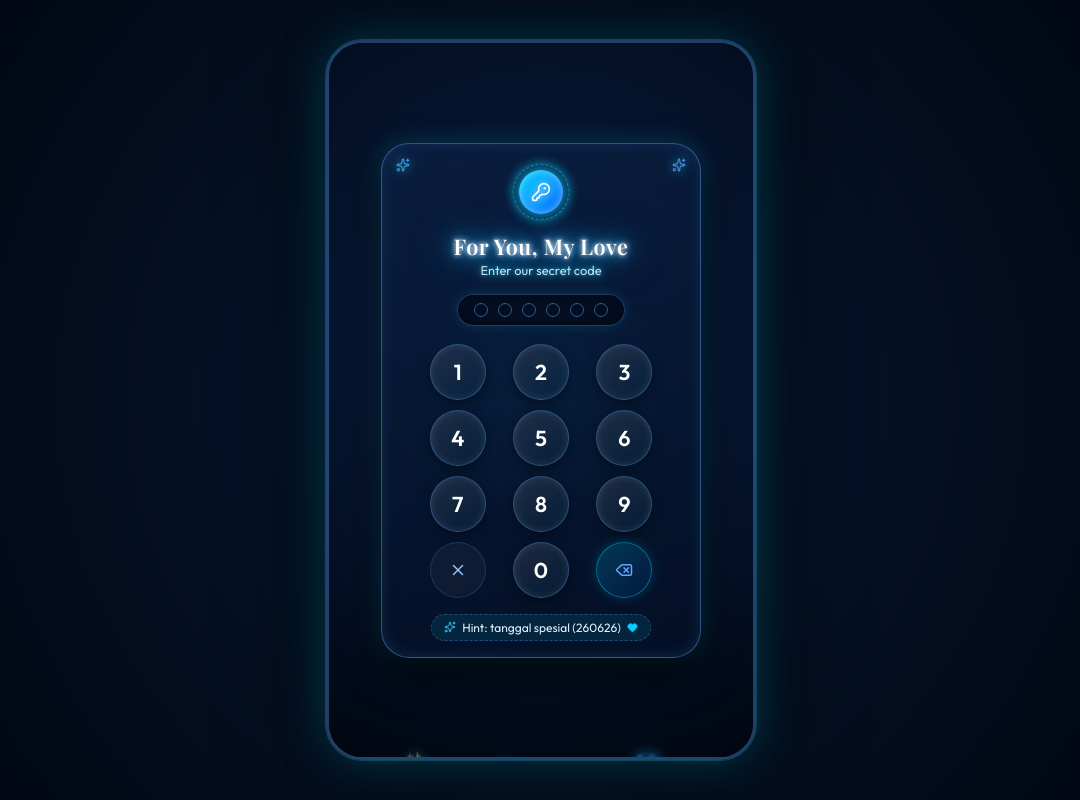
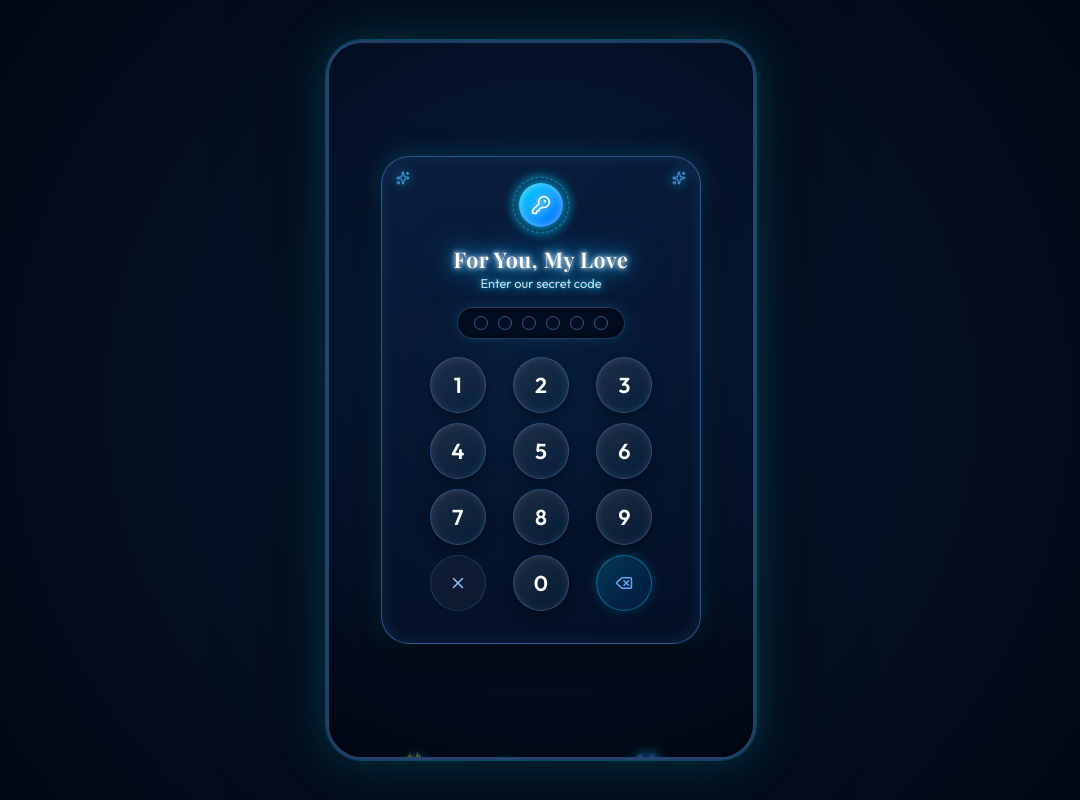
Before and after one commit to lindoalvindro-spec/punya-dyah, a React (Vite) app: page / in a window 1280 px wide. Both pictures are taken after a click on the button "Open Surprise". Shown: the whole page, without its empty margins (99-1179 px from the left). Built offline with nearby package versions, Linux system fonts and the light colour scheme; a web font is replaced by a local one.

Commit message:
fix: update passcode PIN to 080825 and remove hint

```diff
--- a/src/components/PasscodeScreen.jsx
+++ b/src/components/PasscodeScreen.jsx
@@ -16,7 +16,7 @@ export default function PasscodeScreen({ onUnlock }) {
   const [errorMsg, setErrorMsg] = useState('');
   const [sparks, setSparks] = useState([]);
 
-  const CORRECT_PIN = '260626';
+  const CORRECT_PIN = '080825';
 
   const bgParticles = Array.from({ length: 14 }).map((_, i) => ({
     id: i,
@@ -47,11 +47,6 @@ export default function PasscodeScreen({ onUnlock }) {
       { opacity: 0, scale: 0.5, y: 15 },
       { opacity: 1, scale: 1, y: 0, stagger: 0.03, duration: 0.4 },
       '-=0.2'
-    )
-    .fromTo(hintRef.current,
-      { opacity: 0, y: 8 },
-      { opacity: 1, y: 0, duration: 0.4 },
-      '-=0.1'
     );
 
     gsap.to(iconRingRef.current, {
@@ -141,7 +136,7 @@ export default function PasscodeScreen({ onUnlock }) {
         }
       });
     } else {
-      setErrorMsg('Kode rahasia salah! Petunjuk: 260626 💙');
+      setErrorMsg('Kode rahasia salah! Silakan coba lagi 🤍');
 
       gsap.to(dotsRef.current, {
         x: [-12, 12, -8, 8, -4, 4, 0],
@@ -483,25 +478,7 @@ export default function PasscodeScreen({ onUnlock }) {
           </button>
         </div>
 
-        {/* Bottom Hint Note */}
-        <div
-          ref={hintRef}
-          style={{
-            display: 'flex',
-            alignItems: 'center',
-            gap: '6px',
-            padding: '5px 12px',
-            background: 'rgba(0, 210, 255, 0.1)',
-            borderRadius: '16px',
-            border: '1px dashed rgba(96, 165, 250, 0.3)',
-            fontSize: '0.75rem',
-            color: '#e0f2fe',
-          }}
-        >
-          <Sparkles size={12} color="#38bdf8" />
-          <span>Hint: tanggal spesial (260626)</span>
-          <Heart size={11} fill="var(--neon-pink)" color="var(--neon-pink)" />
-        </div>
+
       </div>
     </div>
   );
```
